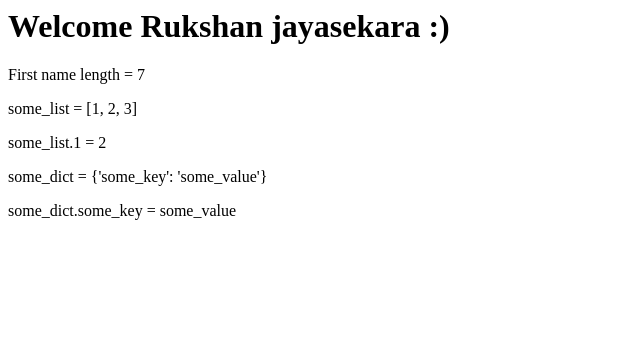
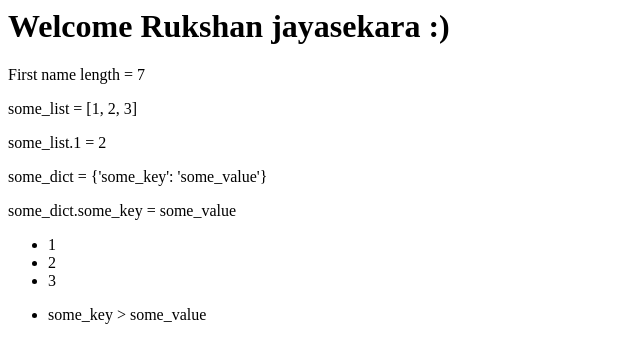
Before and after one commit to rukshan99/django-exercises, a Django app: page /my_app/variables in a window 1280 px wide. Shown: the top 363 px of the page, without its empty margins (0-640 px from the left). Run offline with Django 3.2, Linux system fonts and the light colour scheme.

Commit message:
tags, for loops

```diff
--- a/template_ex_proj/my_app/templates/my_app/variable.html
+++ b/template_ex_proj/my_app/templates/my_app/variable.html
@@ -13,5 +13,23 @@
     <p>some_dict = {{some_dict}}</p>
     <p>some_dict.some_key = {{some_dict.some_key}}</p>
     <p>{# This is a comment #}</p>
+
+    <!--Tags: List For Loop Start-->
+    <ul>
+        {% for item in some_list %}
+            <li>{{item}}</li>
+        {% endfor %}
+    </ul>
+    <!--Tags: List For Loop End-->
+
+    <!--Tags: Dictionary For Loop Start-->
+    <ul>
+        {% for key, value in some_dict.items %}
+            <li>{{key}} > {{value}}</li>
+        {% endfor %}
+    </ul>
+    <!--Tags: Dictionary For Loop End-->
+
+
   </body>
 </html>
```
